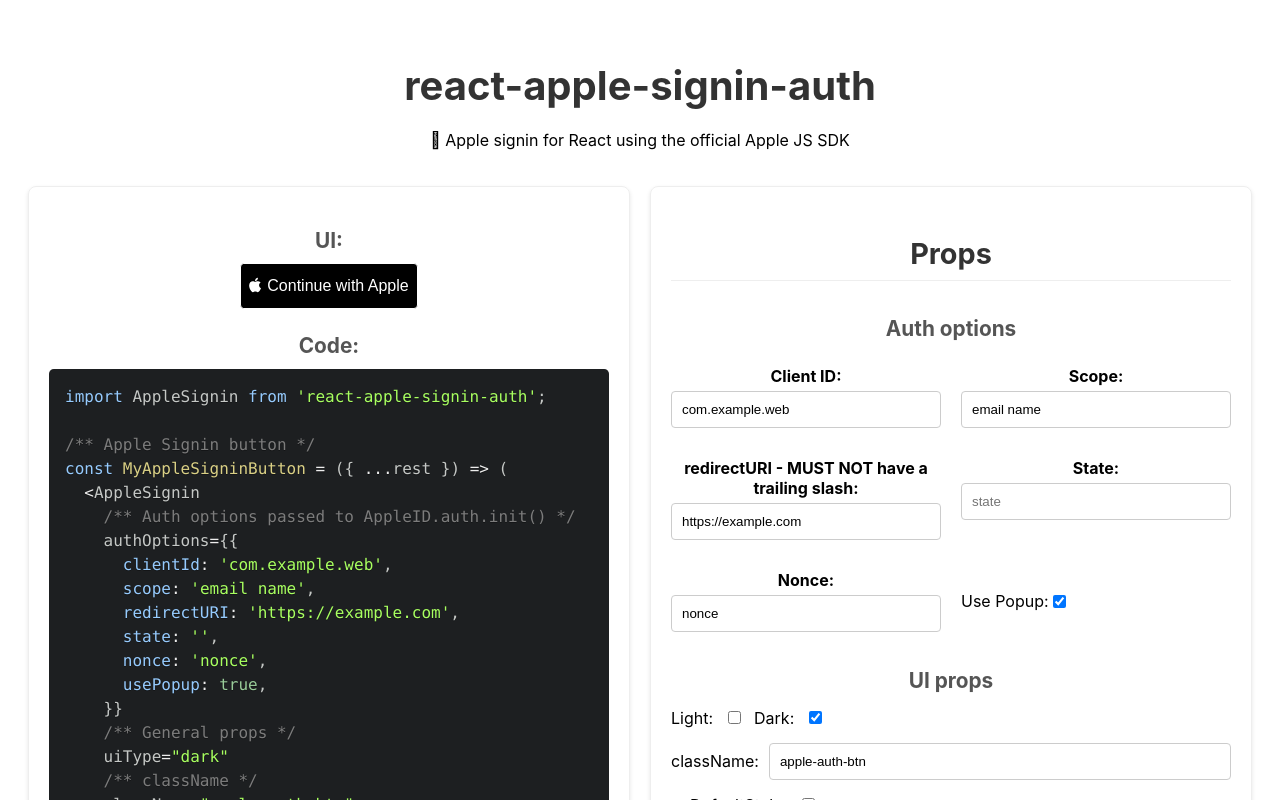
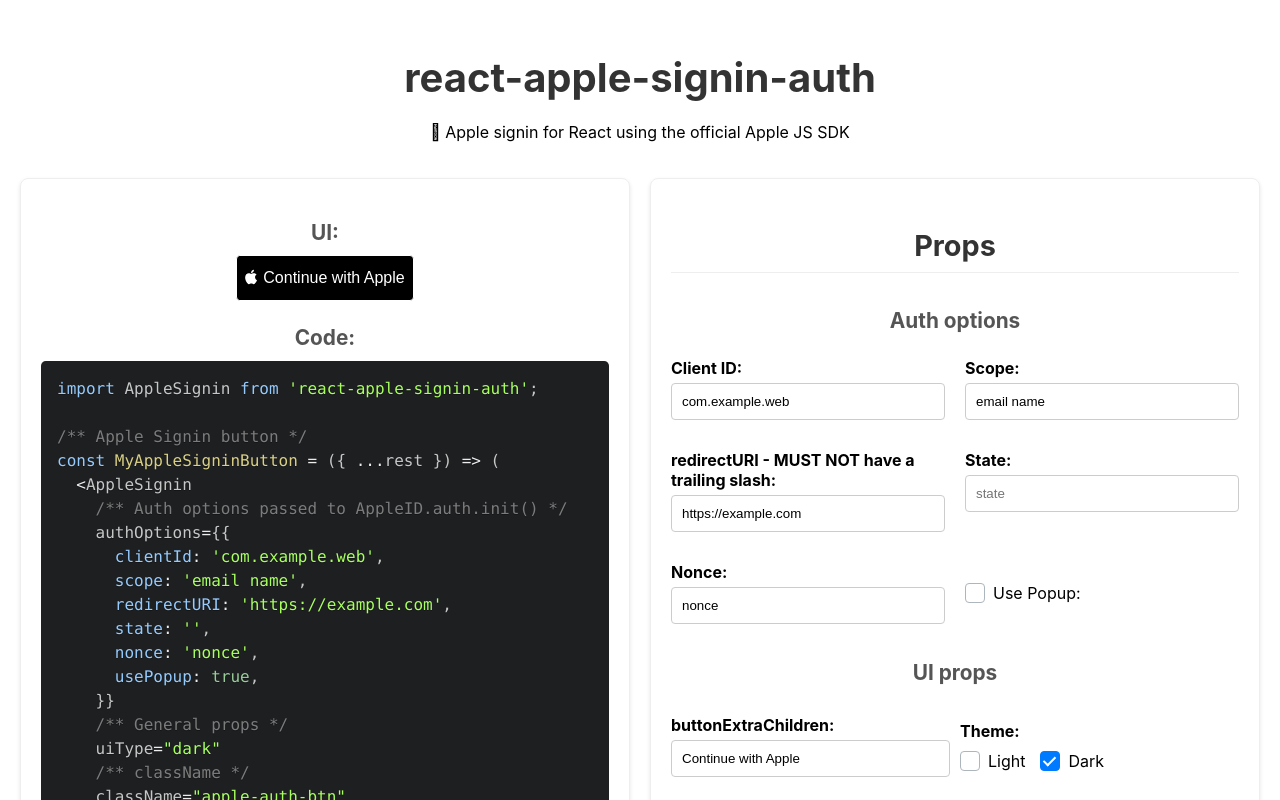
Before and after one commit to a-tokyo/react-apple-signin-auth, a React (Create React App) app in the folder demo/: page / in a window 1280 px wide. Shown: the top 800 px of the page. Built offline with nearby package versions, Linux system fonts and the light colour scheme.

Commit message:
better UI

```diff
--- a/demo/src/Demo/Demo.css
+++ b/demo/src/Demo/Demo.css
@@ -1,3 +1,7 @@
+body {
+  margin: 0;
+}
+
 .wrapper {
   text-align: center;
   padding: 20px;
@@ -62,6 +66,7 @@
   font-weight: bold;
   margin-bottom: 5px;
   display: block; /* Ensure label takes full width above input */
+  text-align: left; /* Explicitly align text to the left */
 }
 
 /* Specific styling for checkbox group */
@@ -86,21 +91,82 @@
   vertical-align: middle; /* Align with checkbox */
 }
 
-/* Remove old direct child selectors for inputs/divs if they are no longer needed
-   or ensure they don't conflict. The new .form-group structure should handle this.
-*/
-
-/* Old rule - assess if still needed or if .form-group handles it */
-.options-container > div {
-  /* display: flex; */ /* Handled by form-group-checkbox now if it was for checkbox */
-  /* align-items: center; */
-  /* gap: 10px; */
+/* Specific styles for UI Props section elements */
+.ui-props-container .form-group > label {
+  /* Ensures labels in UI Props are also bold if that's the general form-group > label style */
+  /* If they need to be different, this rule can be more specific */
 }
 
-/* Old rule - assess if still needed */
-.options-container > div > input[type="checkbox"] {
-  /* width: auto; */ /* Handled by .form-group-checkbox input[type="checkbox"] */
+.form-group-theme-selector .theme-options {
+  display: flex;
+  gap: 15px; /* Space between Light and Dark options */
+  align-items: center; /* Align items vertically */
+  margin-top: 5px; /* Space below the "Theme:" label */
 }
+
+.form-group-theme-selector .theme-option {
+  display: flex;
+  align-items: center;
+}
+
+/* Ensure checkboxes in theme selector use specific checkbox styling */
+.form-group-theme-selector .theme-option input[type="checkbox"] {
+  width: auto;
+  display: inline-block;
+  padding: 0;
+  border: none;
+  margin-right: 5px; /* Reduced margin for tighter theme options */
+  vertical-align: middle;
+}
+
+.form-group-theme-selector .theme-option .checkbox-label {
+  font-weight: normal;
+  margin-bottom: 0;
+  vertical-align: middle;
+}
+
+/* Remove old UI Props styling that is now handled by form-row/form-group or new specific rules */
+/* Styles for UI Props section to match Auth Options - OLD, review and remove if redundant */
+
+/* OLD - div.container > section:nth-child(2) > div:nth-of-type(2) > div {
+  display: flex;
+  align-items: center;
+  gap: 10px;
+  margin-bottom: 15px;
+  flex-wrap: wrap;
+} */
+
+/* OLD -
+div.container > section:nth-child(2) > div:nth-of-type(3),
+div.container > section:nth-child(2) > div:nth-of-type(4),
+div.container > section:nth-child(2) > div:nth-of-type(5) {
+  display: flex;
+  align-items: center;
+  gap: 10px;
+  margin-bottom: 15px;
+} */
+
+/* OLD -
+div.container > section:nth-child(2) > div:nth-of-type(3) > input[type="text"],
+div.container > section:nth-child(2) > div:nth-of-type(5) > input[type="text"] {
+  flex-grow: 1;
+  padding: 10px;
+  border: 1px solid #ccc;
+  border-radius: 4px;
+  box-sizing: border-box;
+  min-width: 150px;
+} */
+
+/* OLD -
+div.container > section:nth-child(2) > div:nth-of-type(2) > div > input[type="checkbox"],
+div.container > section:nth-child(2) > div:nth-of-type(4) > input[type="checkbox"] {
+  width: auto;
+  margin-left: 5px;
+} */
+
+/* OLD - div.container > section:nth-child(2) > div:nth-of-type(2) > h3 {
+   margin-bottom: 15px;
+} */
 
 .code-ui pre {
   max-width: 100%;
@@ -229,3 +295,88 @@
   box-sizing: border-box;
   margin: 0 auto; /* Center the iframe if it's narrower than the container */
 }
+
+/* --- Custom Checkbox Styles --- */
+
+/* Hide the default browser checkbox */
+.options-container .form-group.form-group-checkbox input[type="checkbox"],
+.form-group-theme-selector .theme-option input[type="checkbox"] {
+  opacity: 0;
+  position: absolute;
+  width: 0;
+  height: 0;
+  margin: 0;
+  padding: 0;
+  border: none;
+}
+
+/* Style the label to make space and act as a container */
+.options-container .form-group.form-group-checkbox .checkbox-label,
+.form-group-theme-selector .theme-option .checkbox-label {
+  position: relative;
+  padding-left: 28px; /* Space for the custom checkbox */
+  cursor: pointer;
+  display: inline-flex; /* Align pseudo-elements correctly */
+  align-items: center;
+  min-height: 20px; /* Ensure clickable area */
+  line-height: 20px; /* Consistent line height */
+  text-align: left; /* Explicitly align text to the left */
+}
+
+/* The custom checkbox box */
+.options-container .form-group.form-group-checkbox .checkbox-label::before,
+.form-group-theme-selector .theme-option .checkbox-label::before {
+  content: "";
+  position: absolute;
+  left: 0;
+  top: 50%;
+  transform: translateY(-50%);
+  width: 18px;
+  height: 18px;
+  border: 1px solid #adb5bd; /* Light grey border */
+  background-color: #fff;
+  border-radius: 4px;
+  transition: background-color 0.15s ease-in-out, border-color 0.15s ease-in-out;
+}
+
+/* Style on hover */
+.options-container .form-group.form-group-checkbox .checkbox-label:hover::before,
+.form-group-theme-selector .theme-option .checkbox-label:hover::before {
+  border-color: #007aff;
+}
+
+/* Style when checked - box background */
+.options-container .form-group.form-group-checkbox input[type="checkbox"]:checked + .checkbox-label::before,
+.form-group-theme-selector .theme-option input[type="checkbox"]:checked + .checkbox-label::before {
+  background-color: #007aff; /* Apple blue */
+  border-color: #007aff;
+}
+
+/* The checkmark icon (hidden by default) */
+.options-container .form-group.form-group-checkbox .checkbox-label::after,
+.form-group-theme-selector .theme-option .checkbox-label::after {
+  content: "";
+  position: absolute;
+  left: 6px;
+  top: 50%;
+  width: 5px;
+  height: 10px;
+  border: solid white;
+  border-width: 0 2px 2px 0;
+  transform: translateY(-60%) rotate(45deg) scale(0); /* Position and hide */
+  transition: transform 0.15s ease-in-out;
+}
+
+/* Show the checkmark when checked */
+.options-container .form-group.form-group-checkbox input[type="checkbox"]:checked + .checkbox-label::after,
+.form-group-theme-selector .theme-option input[type="checkbox"]:checked + .checkbox-label::after {
+  transform: translateY(-60%) rotate(45deg) scale(1);
+}
+
+/* Focus style for accessibility */
+.options-container .form-group.form-group-checkbox input[type="checkbox"]:focus + .checkbox-label::before,
+.form-group-theme-selector .theme-option input[type="checkbox"]:focus + .checkbox-label::before {
+  box-shadow: 0 0 0 0.2rem rgba(0, 122, 255, 0.25);
+}
+
+/* --- End Custom Checkbox Styles --- */
--- a/demo/src/Demo/Demo.js
+++ b/demo/src/Demo/Demo.js
@@ -220,12 +220,35 @@
               </div>
             </div>
           </div>
-          <div>
+          {/* UI Props Section - Restructured */}
+          <div className="options-container ui-props-container">
             <h3>UI props</h3>
-            <div>
-              Light:
+
+            {/* Row 1: buttonExtraChildren & Theme */}
+            <div className="form-row">
+              <div className="form-group">
+                <label htmlFor="buttonExtraChildren">
+                  buttonExtraChildren:
+                </label>
+                <input
+                  type="text"
+                  id="buttonExtraChildren"
+                  value={`${extraProps.buttonExtraChildren}`}
+                  onChange={({ target: { value } }) =>
+                    setExtraProps((currVal) => ({
+                      ...currVal,
+                      buttonExtraChildren: value,
+                    }))
+                  }
+                />
+              </div>
+              <div className="form-group form-group-theme-selector">
+                <label>Theme:</label> {/* General label for the group */}
+                <div className="theme-options">
+                  <div className="theme-option">
                     <input
                       type="checkbox"
+                      id="uiTypeLight"
                       checked={extraProps.uiType === 'light'}
                       onChange={() =>
                         setExtraProps((currVal) => ({
@@ -234,9 +257,14 @@
                         }))
                       }
                     />
-              Dark:
+                    <label htmlFor="uiTypeLight" className="checkbox-label">
+                      Light
+                    </label>
+                  </div>
+                  <div className="theme-option">
                     <input
                       type="checkbox"
+                      id="uiTypeDark"
                       checked={extraProps.uiType === 'dark'}
                       onChange={() =>
                         setExtraProps((currVal) => ({
@@ -245,12 +273,21 @@
                         }))
                       }
                     />
+                    <label htmlFor="uiTypeDark" className="checkbox-label">
+                      Dark
+                    </label>
                   </div>
                 </div>
-          <div>
-            className:
+              </div>
+            </div>
+
+            {/* Row 2: className & noDefaultStyle */}
+            <div className="form-row">
+              <div className="form-group">
+                <label htmlFor="className">className:</label>
                 <input
                   type="text"
+                  id="className"
                   value={extraProps.className}
                   onChange={({ target: { value } }) =>
                     setExtraProps((currVal) => ({
@@ -260,10 +297,10 @@
                   }
                 />
               </div>
-          <div>
-            noDefaultStyle:
+              <div className="form-group form-group-checkbox">
                 <input
                   type="checkbox"
+                  id="noDefaultStyle"
                   checked={extraProps.noDefaultStyle}
                   onChange={({ target: { checked } }) =>
                     setExtraProps((currVal) => ({
@@ -272,19 +309,11 @@
                     }))
                   }
                 />
+                <label htmlFor="noDefaultStyle" className="checkbox-label">
+                  noDefaultStyle:
+                </label>
               </div>
-          <div>
-            buttonExtraChildren:
-            <input
-              type="text"
-              value={`${extraProps.buttonExtraChildren}`}
-              onChange={({ target: { value } }) =>
-                setExtraProps((currVal) => ({
-                  ...currVal,
-                  buttonExtraChildren: value,
-                }))
-              }
-            />
+            </div>
           </div>
           <div>
             <h3>Extra props</h3>
```
Lines whose indentation alone changed are shown as unchanged.
